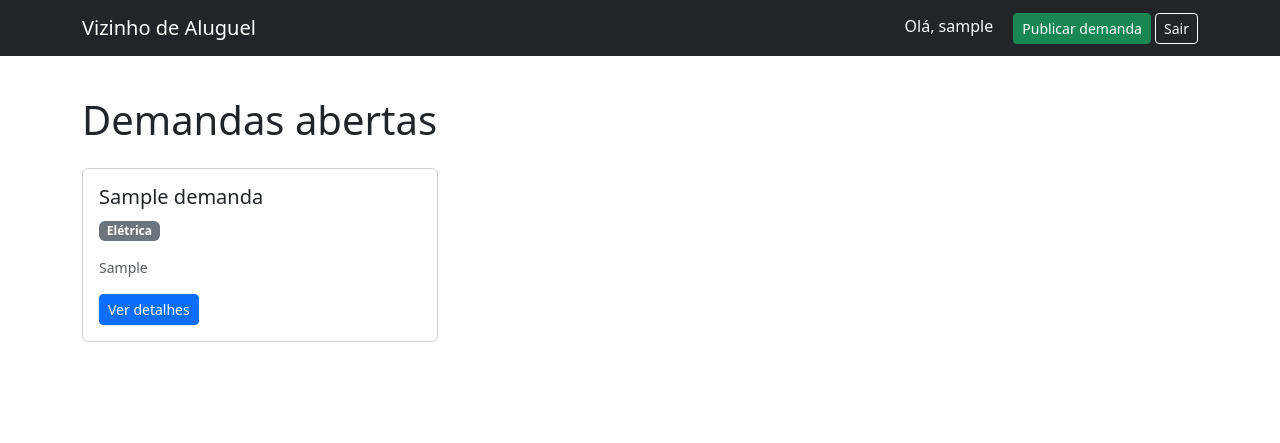
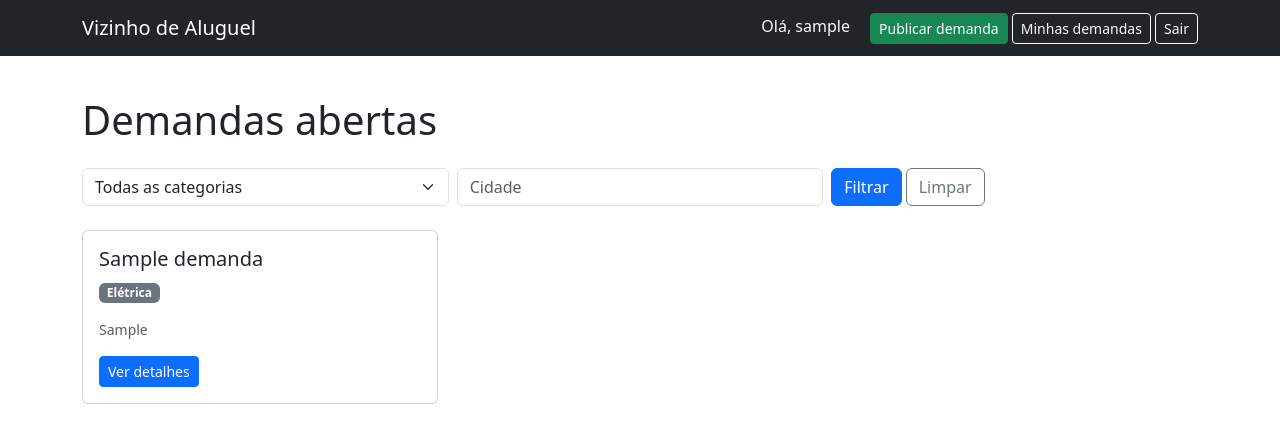
Before and after one commit to laracruzw/vizinho, a Django app: page / in a window 1280 px wide. Shown: the top 443 px of the page. Run offline with Django 5.2, Linux system fonts and the light colour scheme; a user stored in the database is signed in; tables that the repository leaves empty hold one stand-in row (values such as "Sample post").

Commit message:
feat: painel minhas demandas e filtros na listagem

```diff
--- a/core/templates/core/base.html
+++ b/core/templates/core/base.html
@@ -20,6 +20,7 @@
           <span class="navbar-text text-light me-3">Olá, {{ user.username }}</span>
         {% if user.tipo == "CLIENTE" %}
           <a class="btn btn-success btn-sm" href="{% url 'criar_demanda' %}">Publicar demanda</a>
+          <a class="btn btn-outline-light btn-sm" href="{% url 'minhas_demandas' %}">Minhas demandas</a>
         {% endif %}
         <form method="post" action="{% url 'logout' %}" class="d-inline">
             {% csrf_token %}
--- a/core/templates/core/index.html
+++ b/core/templates/core/index.html
@@ -4,6 +4,26 @@
 
 {% block content %}
   <h1 class="mb-4">Demandas abertas</h1>
+
+  <form method="get" class="row g-2 mb-4">
+    <div class="col-md-4">
+      <select name="categoria" class="form-select">
+        <option value="">Todas as categorias</option>
+        {% for valor, rotulo in categorias %}
+          <option value="{{ valor }}" {% if request.GET.categoria == valor %}selected{% endif %}>{{ rotulo }}</option>
+        {% endfor %}
+      </select>
+    </div>
+
+    <div class="col-md-4">
+      <input type="text" name="cidade" class="form-control" placeholder="Cidade" value="{{ request.GET.cidade|default:'' }}">
+    </div>
+
+    <div class="col-md-4">
+      <button type="submit" class="btn btn-primary">Filtrar</button>
+      <a href="{% url 'home' %}" class="btn btn-outline-secondary">Limpar</a>
+    </div>
+  </form>
 
   {% if demandas %}
     <div class="row">
--- a/core/urls.py
+++ b/core/urls.py
@@ -7,6 +7,7 @@ urlpatterns = [
     path("demanda/nova/", views.criar_demanda, name="criar_demanda"),
     path("demanda/<int:pk>/editar/", views.editar_demanda, name="editar_demanda"),
     path("demanda/<int:pk>/excluir/", views.excluir_demanda, name="excluir_demanda"),
+    path("minhas-demandas/", views.minhas_demandas, name="minhas_demandas"),
     path("demanda/<int:pk>/", views.detalhe_demanda, name="detalhe_demanda"),
     path("sobre/", views.sobre, name="sobre"),
 ]
--- a/core/views.py
+++ b/core/views.py
@@ -6,8 +6,23 @@ from django.contrib.auth.decorators import login_required
 from django.core.exceptions import PermissionDenied
 
 def home(request):
-    demandas = Demanda.objects.filter(status="ABERTA").order_by("-criada_em")
-    return render(request, "core/index.html", {"demandas": demandas})
+    demandas = Demanda.objects.filter(status="ABERTA")
+
+    categoria = request.GET.get("categoria")
+    cidade = request.GET.get("cidade")
+
+    if categoria:
+        demandas = demandas.filter(categoria=categoria)
+
+    if cidade:
+        demandas = demandas.filter(cidade__icontains=cidade)
+
+    demandas = demandas.order_by("-criada_em")
+
+    return render(request, "core/index.html", {
+        "demandas": demandas,
+        "categorias": Demanda.Categoria.choices,
+    })
 
 @login_required
 def criar_demanda(request):
@@ -60,3 +75,10 @@ def excluir_demanda(request, pk):
 
 def sobre(request):
     return render(request, "core/sobre.html")
+
+@login_required
+def minhas_demandas(request):
+    if request.user.tipo != "CLIENTE":
+        raise PermissionDenied
+    demandas = Demanda.objects.filter(cliente=request.user).order_by("-criada_em")
+    return render(request, "core/minhas_demandas.html", {"demandas": demandas})
```
Also changed, not shown: core/templates/core/minhas_demandas.html (added, +29 -0 lines).
